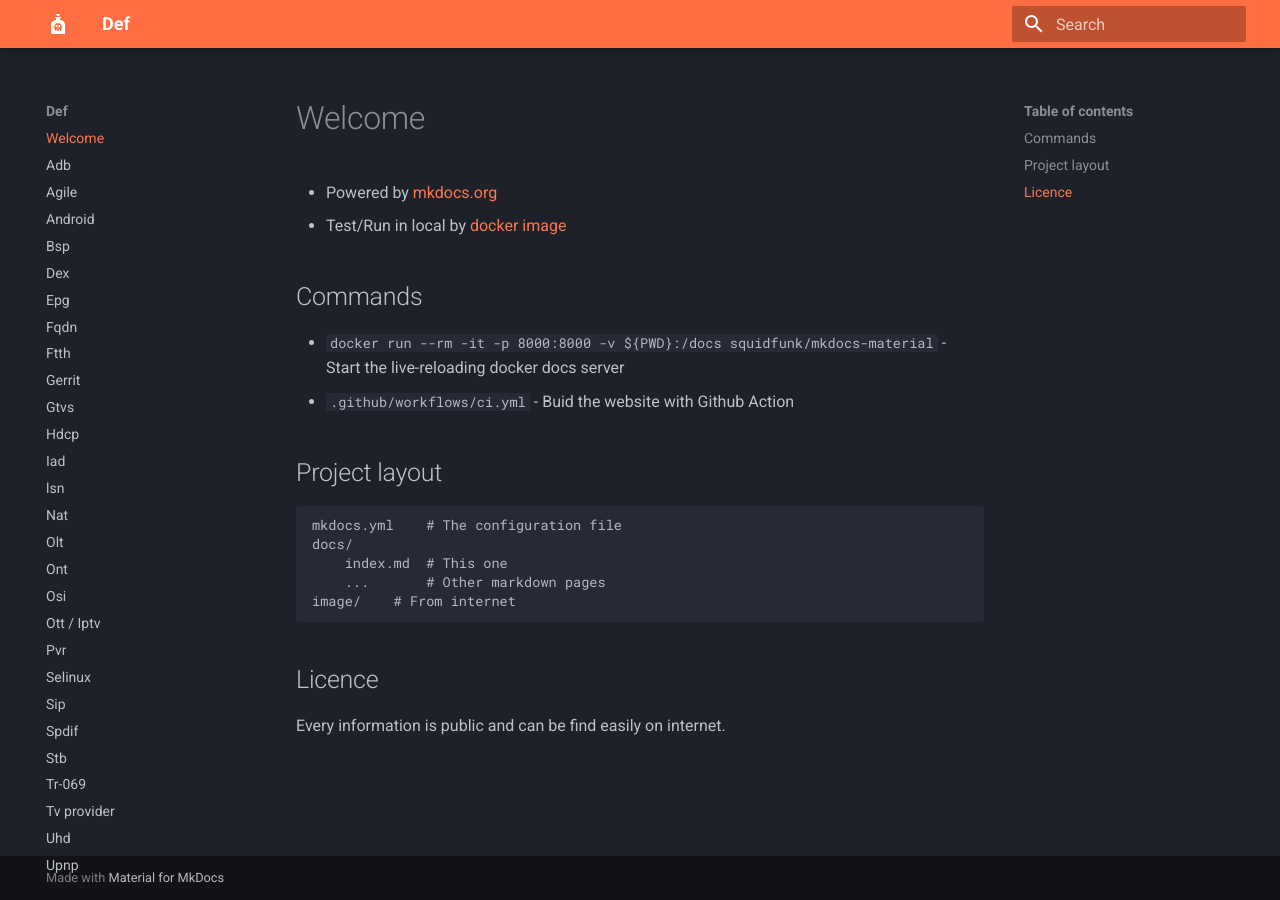
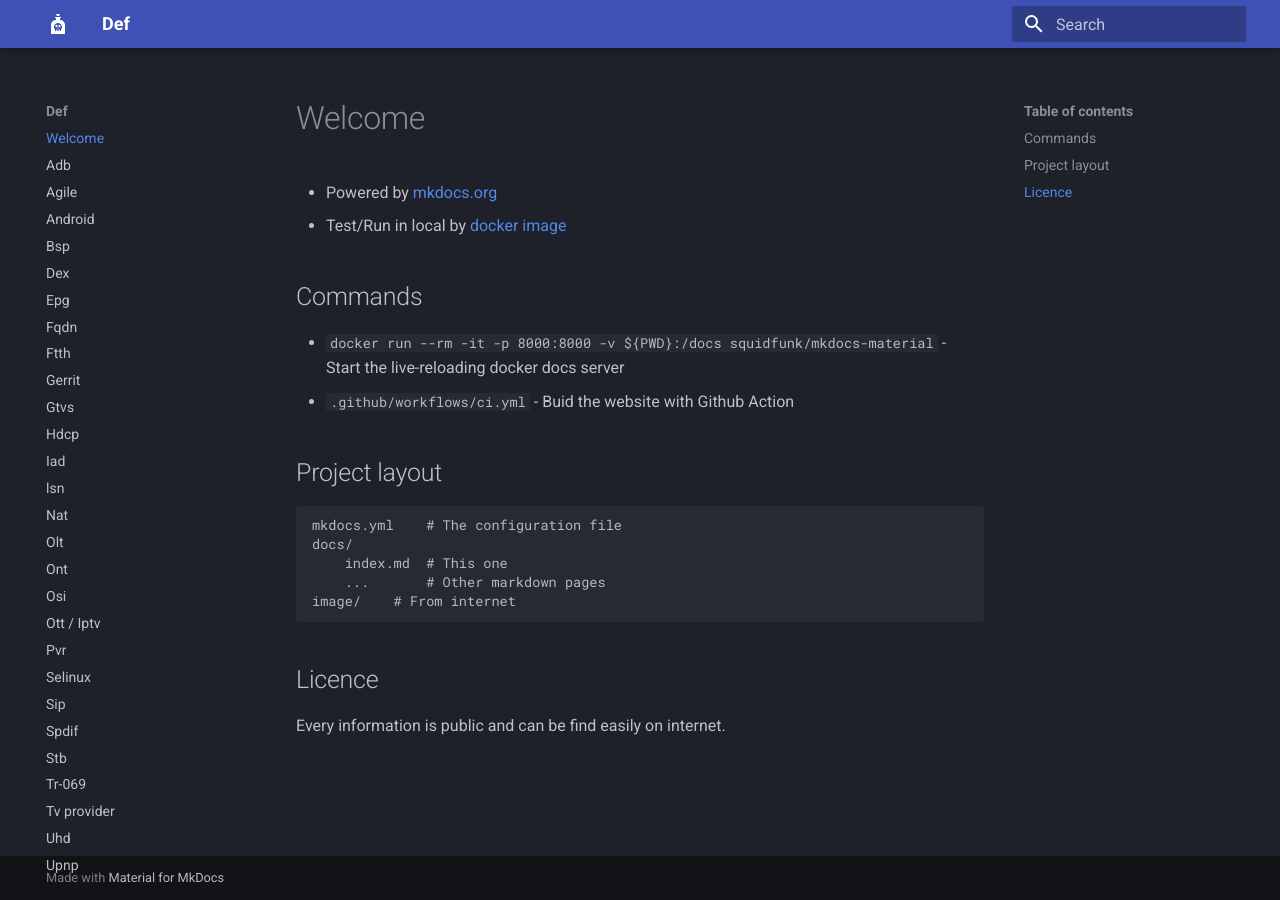
Before and after one commit to torrentcome/def, an MkDocs documentation site: the page built from docs/index.md, in a window 1280 px wide. Built offline with MkDocs 1.6.1 and Material for MkDocs 9.7.7, drawn with Linux system fonts in a browser that asks for light colours.

Commit message:
Update mkdocs.yml

```diff
--- a/mkdocs.yml
+++ b/mkdocs.yml
@@ -4,8 +4,8 @@ theme:
  name: material
  palette:
   scheme: slate
-  primary: deep orange
-  accent: deep orange
+  primary: indigo
+  accent: indigo
  icon:
   logo: material/bottle-tonic-skull
  favicon: material/bottle-tonic-skull
```
